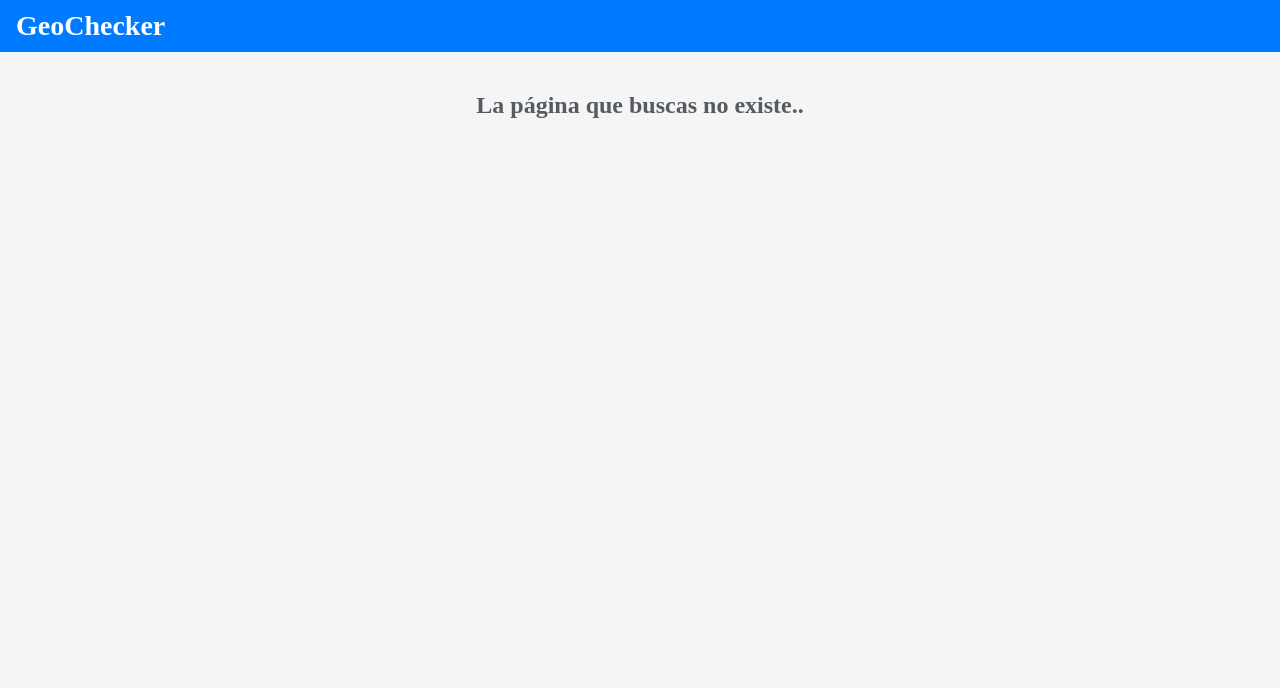
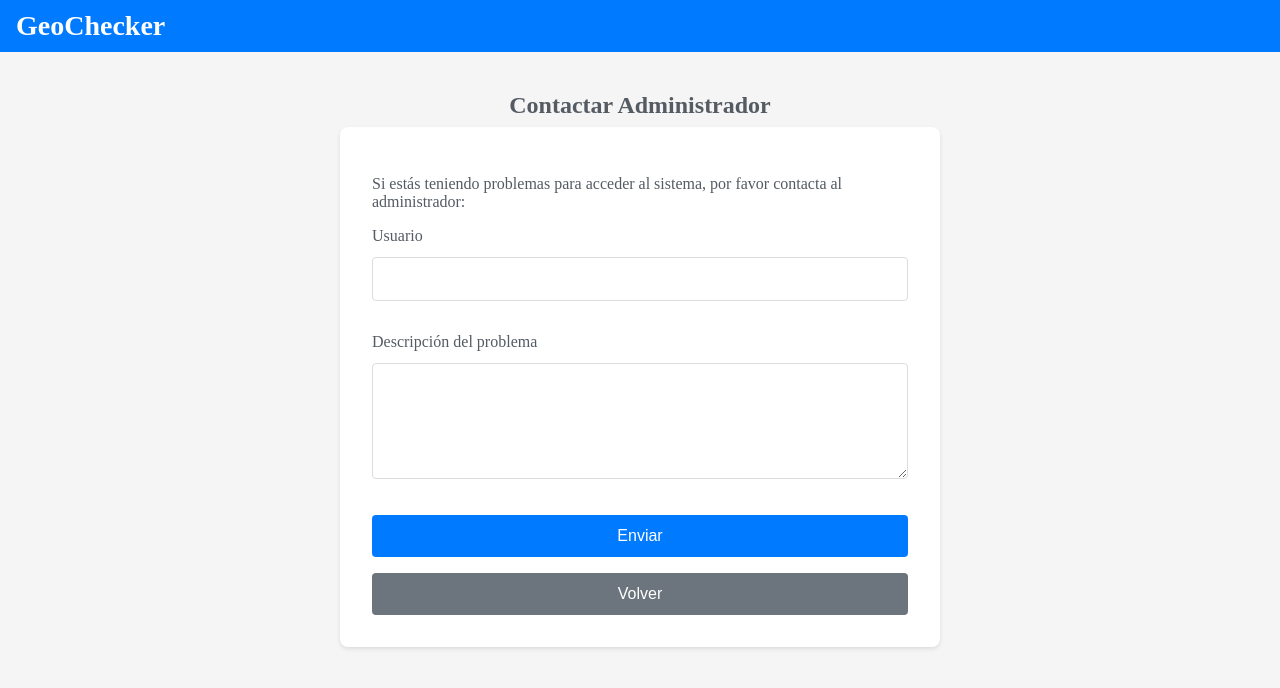
Before and after one commit to lexisgasa/GeoChecker, a React (Vite) app in the folder frontend/: page /contact in a window 1280 px wide. Shown: the top 688 px of the page. Built offline with nearby package versions, Linux system fonts and the light colour scheme.

Commit message:
Create ContactPage component and ContactPageForm component

```diff
--- a/frontend/src/components/router/router.tsx
+++ b/frontend/src/components/router/router.tsx
@@ -8,6 +8,7 @@ import RoleSelectionPage from "../../geoChecker/pages/RoleSelectionPage/RoleSele
 import NotFound from "../pages/NotFound/NotFound";
 import LoginPage from "../../geoChecker/pages/LoginPage/LoginPage";
 import WorkerPage from "../../geoChecker/pages/WorkerPage/WorkerPage";
+import ContactPage from "../../geoChecker/pages/ContactPage/ContactPage";
 
 const router = createBrowserRouter(
   createRoutesFromElements(
@@ -15,6 +16,7 @@ const router = createBrowserRouter(
       <Route index element={<RoleSelectionPage />} />
       <Route path="login" element={<LoginPage />} />
       <Route path="worker" element={<WorkerPage />} />
+      <Route path="contact" element={<ContactPage />} />
       <Route path="*" element={<NotFound />} />
     </Route>
   )
--- /dev/null
+++ b/frontend/src/geoChecker/components/ContactPageForm/ContactPageForm.css
@@ -0,0 +1,63 @@
+
+  .contact-content {
+    background-color: var(--bright);
+    padding: 2rem;
+    border-radius: 8px;
+    box-shadow: 0 2px 4px rgba(0, 0, 0, 0.1);
+    max-width: 600px;
+  }
+
+  .form-group input,
+  .form-group textarea {
+    width: 100%;
+    padding: 0.75rem;
+    border: 1px solid #ddd;
+    border-radius: 4px;
+    font-size: 1rem;
+  }
+
+  .form-group textarea {
+    resize: vertical;
+    min-height: 100px;
+  }
+
+  .form-group input:focus,
+  .form-group textarea:focus {
+    border-color: #007bff;
+    box-shadow: 0 0 0 2px rgba(0, 123, 255, 0.25);
+  }
+
+  .button-group {
+    display: flex;
+    flex-direction: column;
+    gap: 1rem;
+    margin-top: 2rem;
+  }
+
+  .submit-button,
+  .back-button {
+    padding: 0.75rem;
+    border: none;
+    border-radius: 4px;
+    font-size: 1rem;
+    cursor: pointer;
+    transition: background-color 0.2s;
+  }
+
+  .submit-button {
+    background-color: #007bff;
+    color: white;
+  }
+
+  .submit-button:hover {
+    background-color: #0056b3;
+  }
+
+  .back-button {
+    background-color: #6c757d;
+    color: white;
+  }
+
+  .back-button:hover {
+    background-color: #545b62;
+  }
--- /dev/null
+++ b/frontend/src/geoChecker/components/ContactPageForm/ContactPageForm.tsx
@@ -0,0 +1,64 @@
+import { useNavigate } from "react-router";
+import { ContactFormData } from "../../types";
+import { useState } from "react";
+import "./ContactPageForm.css";
+
+export default function ContactPageForm() {
+  const navigate = useNavigate();
+  const [contactFormData, setContactFormData] = useState<ContactFormData>({
+    username: "",
+    description: "",
+  });
+
+  const handleSubmit = (event: React.FormEvent) => {
+    event.preventDefault();
+    // TODO: Logica
+    console.log("Form submitted:", contactFormData);
+  };
+
+  const handleChange = (
+    event: React.ChangeEvent<HTMLInputElement | HTMLTextAreaElement>
+  ) => {
+    setContactFormData((currentFormData) => ({
+      ...currentFormData,
+      [event.target.id]: event.target.value,
+    }));
+  };
+
+  return (
+    <form onSubmit={handleSubmit}>
+      <div className="form-group">
+        <label htmlFor="username">Usuario</label>
+        <input
+          type="text"
+          id="username"
+          value={contactFormData.username}
+          onChange={handleChange}
+          required
+        />
+      </div>
+      <div className="form-group">
+        <label htmlFor="description">Descripción del problema</label>
+        <textarea
+          id="description"
+          value={contactFormData.description}
+          onChange={handleChange}
+          required
+          rows={5}
+        />
+      </div>
+      <div className="button-group">
+        <button type="submit" className="submit-button">
+          Enviar
+        </button>
+        <button
+          type="button"
+          onClick={() => navigate(-1)}
+          className="back-button"
+        >
+          Volver
+        </button>
+      </div>
+    </form>
+  );
+}
--- /dev/null
+++ b/frontend/src/geoChecker/pages/ContactPage/ContactPage.tsx
@@ -0,0 +1,18 @@
+import ContactPageForm from "../../components/ContactPageForm/ContactPageForm";
+
+const ContactPage = () => {
+  return (
+    <>
+      <h2>Contactar Administrador</h2>
+      <div className="contact-content">
+        <p>
+          Si estás teniendo problemas para acceder al sistema, por favor
+          contacta al administrador:
+        </p>
+        <ContactPageForm />
+      </div>
+    </>
+  );
+};
+
+export default ContactPage;
```
